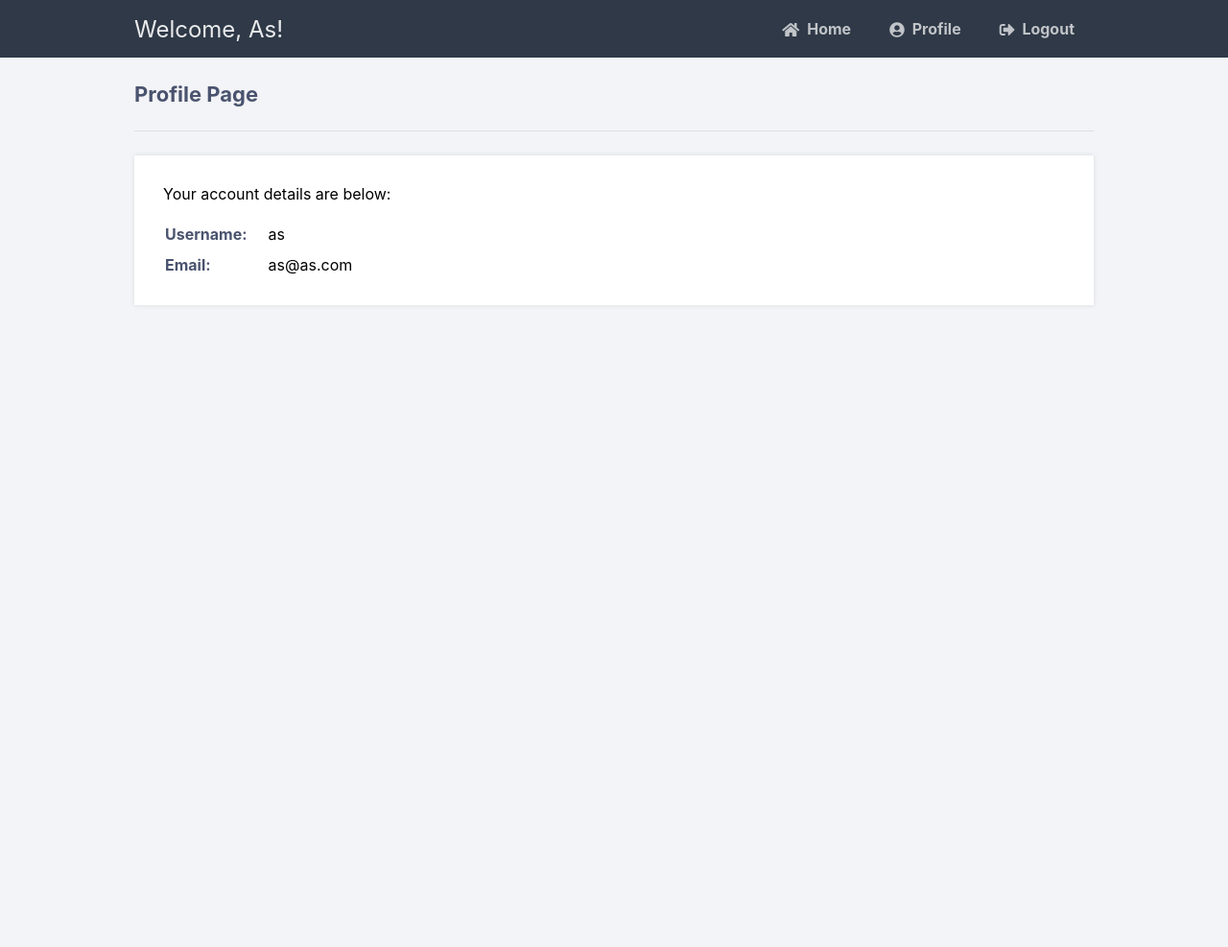
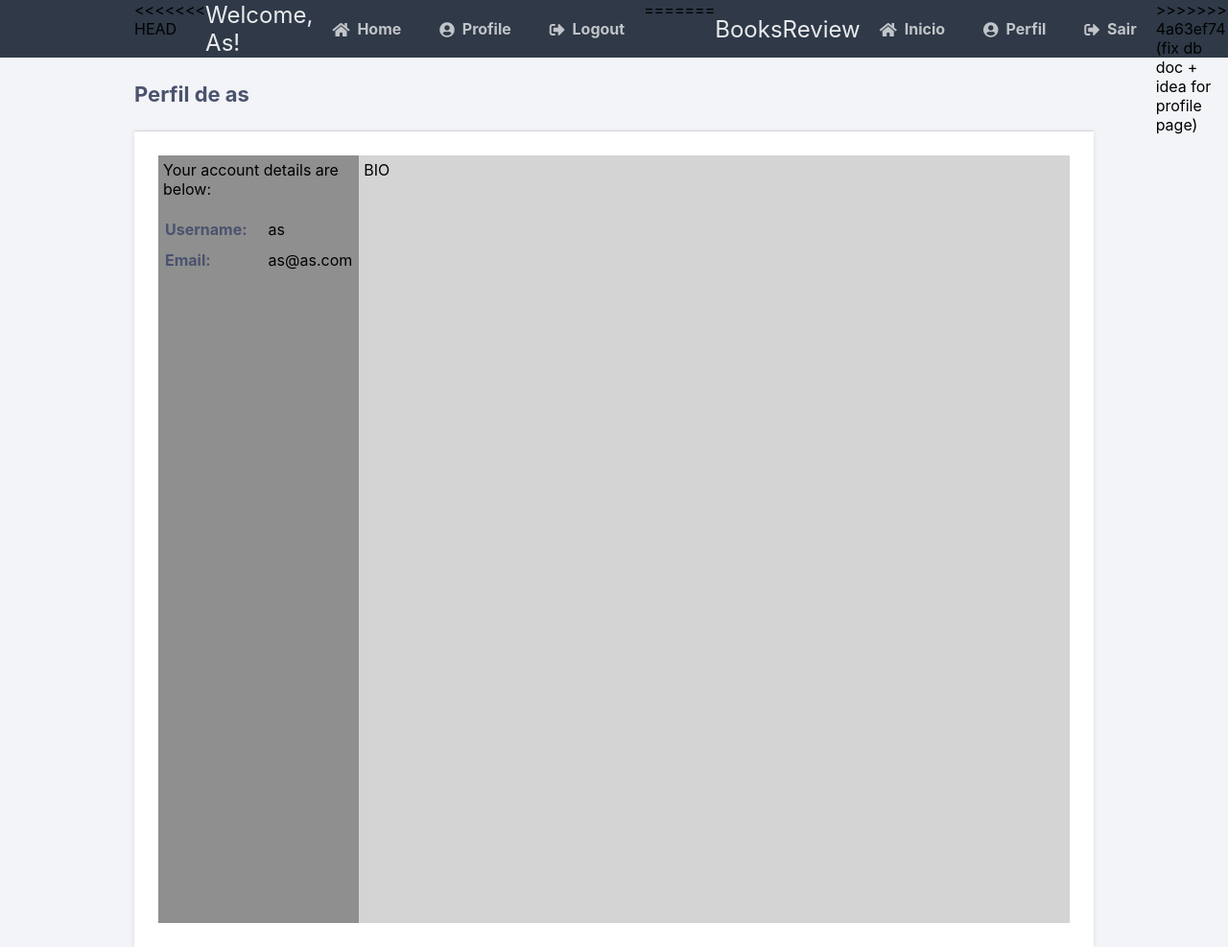
Before and after one commit to DanielAugusto191/BooksReview, a Flask app: page /profile in a window 1280 px wide. Shown: the whole page at 96% size. Before the commit the page ends 286 px from the top, so only its background shows below. Run offline with Flask 2, Linux system fonts and the light colour scheme; a user stored in the database is signed in; data comes from the database, SQL or seed files in the repository.

Commit message:
fix db doc + idea for profile page

```diff
--- a/database/db_system.py
+++ b/database/db_system.py
@@ -62,6 +62,8 @@ tuple of:
         - ID = User id
         - Username = User's username
         - Email = user's Email
+        - bio = User's Biografy
+        - profile_pic = User's Profile Picture
 '''
     works = False
     msg = ""
--- a/static/style.css
+++ b/static/style.css
@@ -12,6 +12,28 @@ body {
 }
 div#books {
     height: 100%
+}
+
+div#userContainer {
+    width: 100%;
+    height: 100%;
+    background-color: white;
+    margin: 0px;
+    display: table;
+}
+
+div#UserInfo {
+    width: 19%;
+    height: 100vh;
+    background-color: rgb(143, 143, 143);
+    margin: 0px;
+    display: table-cell;
+}
+div#UserProfile {
+    width: 80%;
+    height: 100vh;
+    background-color: rgb(212, 212, 212);
+    display: table-cell;
 }
 .login, .register {
     width: 400px;
--- a/templates/layout.html
+++ b/templates/layout.html
@@ -9,10 +9,17 @@
 	<body class="loggedin">
 		<nav class="navtop">
 			<div>
+<<<<<<< HEAD
 				<h1>Welcome, {{ username|capitalize }}!</h1>
                 <a href="{{ url_for('home') }}"><i class="fas fa-home"></i>Home</a>
 				<a href="{{ url_for('profile') }}"><i class="fas fa-user-circle"></i>Profile</a>
 				<a href="{{ url_for('loginPage.logout') }}"><i class="fas fa-sign-out-alt"></i>Logout</a>
+=======
+				<h1>BooksReview</h1>
+                <a href="{{ url_for('home') }}"><i class="fas fa-home"></i>Inicio</a>
+				<a href="{{ url_for('profile') }}"><i class="fas fa-user-circle"></i>Perfil</a>
+				<a href="{{ url_for('loginPage.logout') }}"><i class="fas fa-sign-out-alt"></i>Sair</a>
+>>>>>>> 4a63ef74 (fix db doc + idea for profile page)
 			</div>
 		</nav>
 		<div class="content">
--- a/templates/profile.html
+++ b/templates/profile.html
@@ -3,8 +3,9 @@
 {% block title %}Profile{% endblock %}
 
 {% block content %}
-<h2>Profile Page</h2>
-<div>
+<h2> Perfil de {{ account['username'] }}</h2>
+<div id="userContainer">
+    <div id="UserInfo">
         <p>Your account details are below:</p>
         <table>
             <tr>
@@ -17,4 +18,8 @@
             </tr>
         </table>
     </div>
+    <div id="UserProfile">
+        <p>BIO</p>
+    </div>
+</div>
 {% endblock %}
```
Lines whose indentation alone changed are shown as unchanged.
